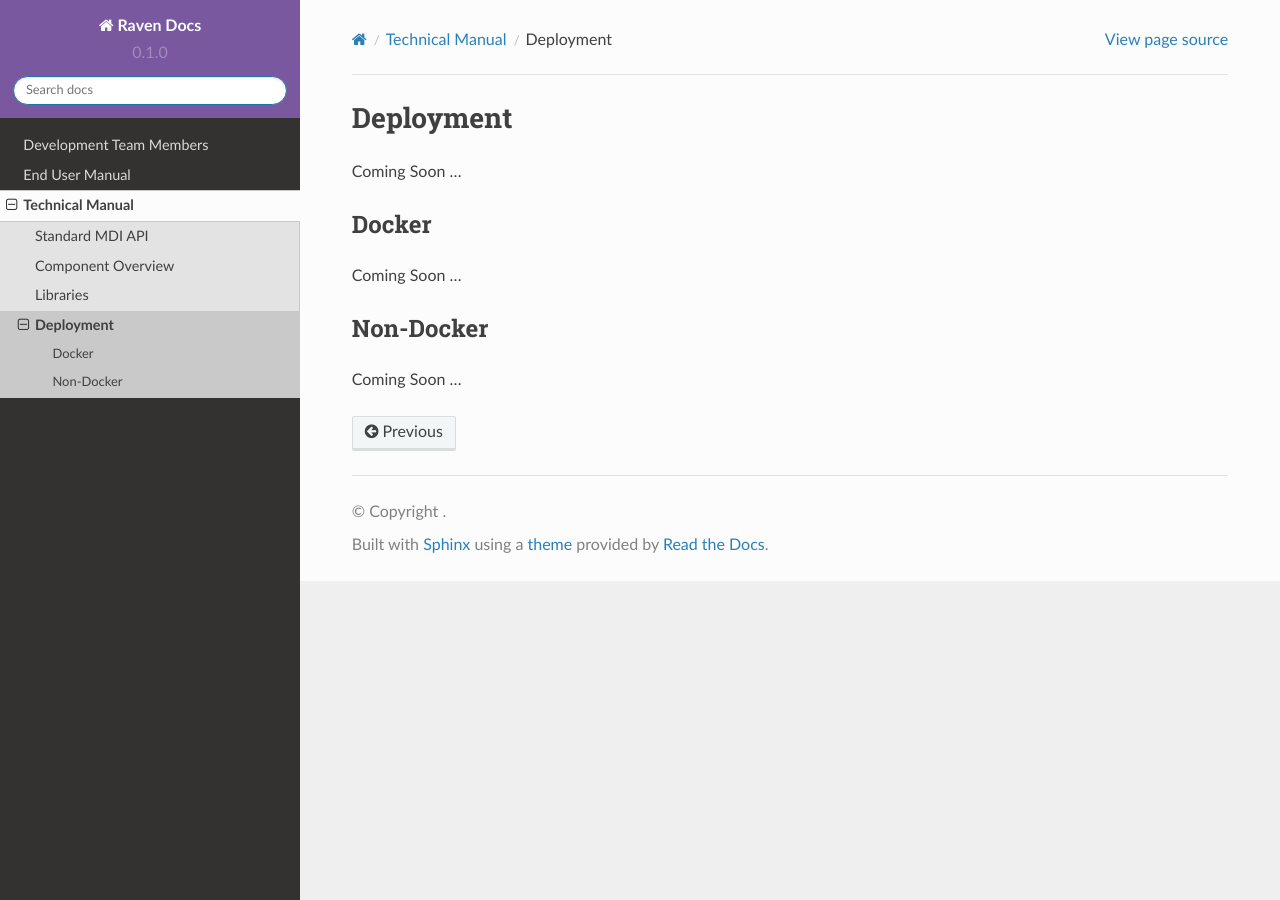
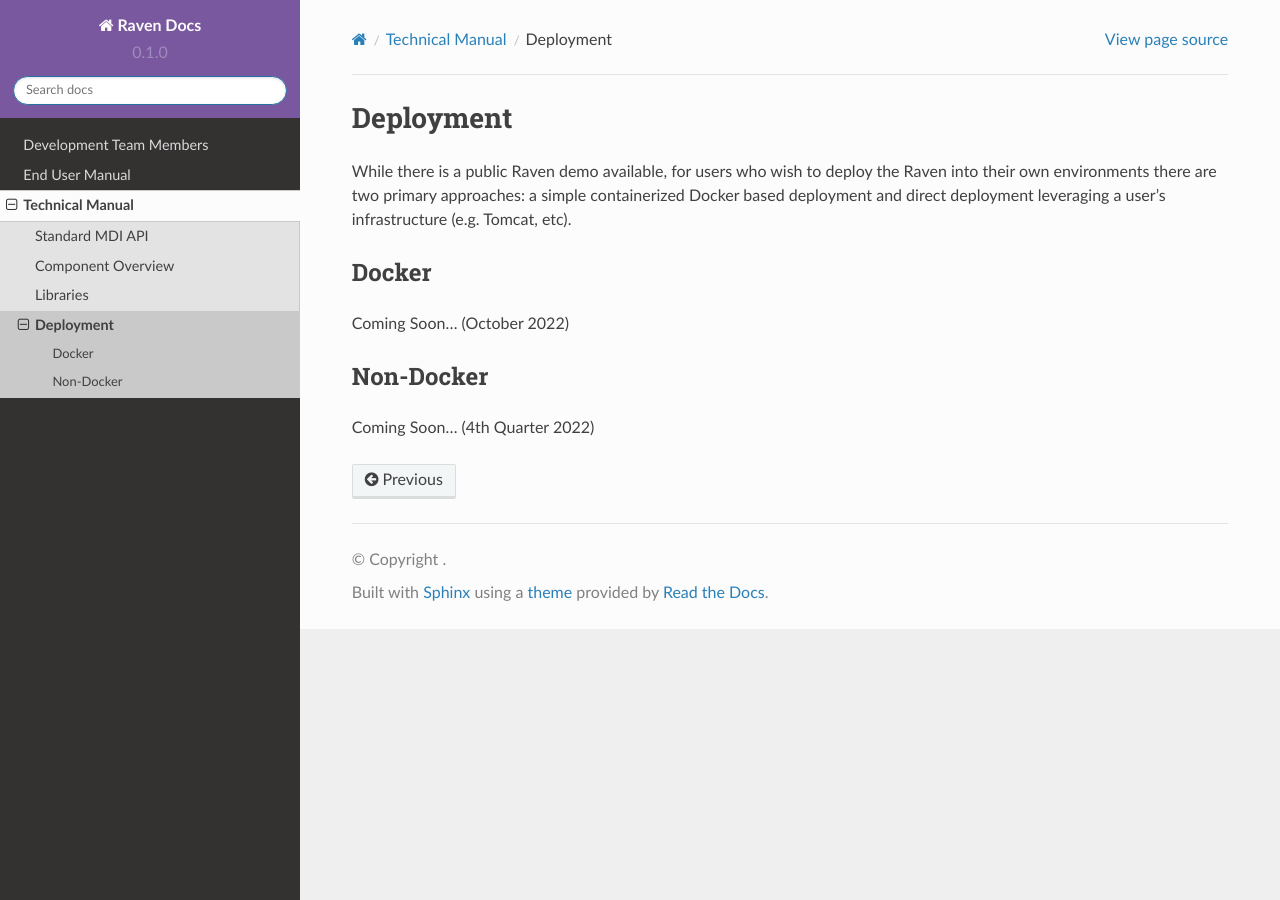
Before and after one commit to MortalityReporting/RavenDocs, a Sphinx documentation site: the page built from docs/source/technicalManual/deployment.rst, in a window 1280 px wide. Built offline with Sphinx 7.4.7 and the Read the Docs theme 2.0.0, drawn with Linux system fonts in a browser that asks for light colours.

```diff
--- a/docs/source/technicalManual/deployment.rst
+++ b/docs/source/technicalManual/deployment.rst
@@ -1,11 +1,11 @@
 Deployment
 ==========
-Coming Soon ...
+While there is a public Raven demo available, for users who wish to deploy the Raven into their own environments there are two primary approaches: a simple containerized Docker based deployment and direct deployment leveraging a user's infrastructure (e.g. Tomcat, etc).
 
 Docker
 ------
-Coming Soon ...
+Coming Soon... (October 2022)
 
 Non-Docker
 ----------
-Coming Soon ...
+Coming Soon... (4th Quarter 2022)
```
Also changed, not shown: docs/source/technicalManual/componentOverview.rst (+40 -3 lines), docs/source/images/component_diagram.png (added).
